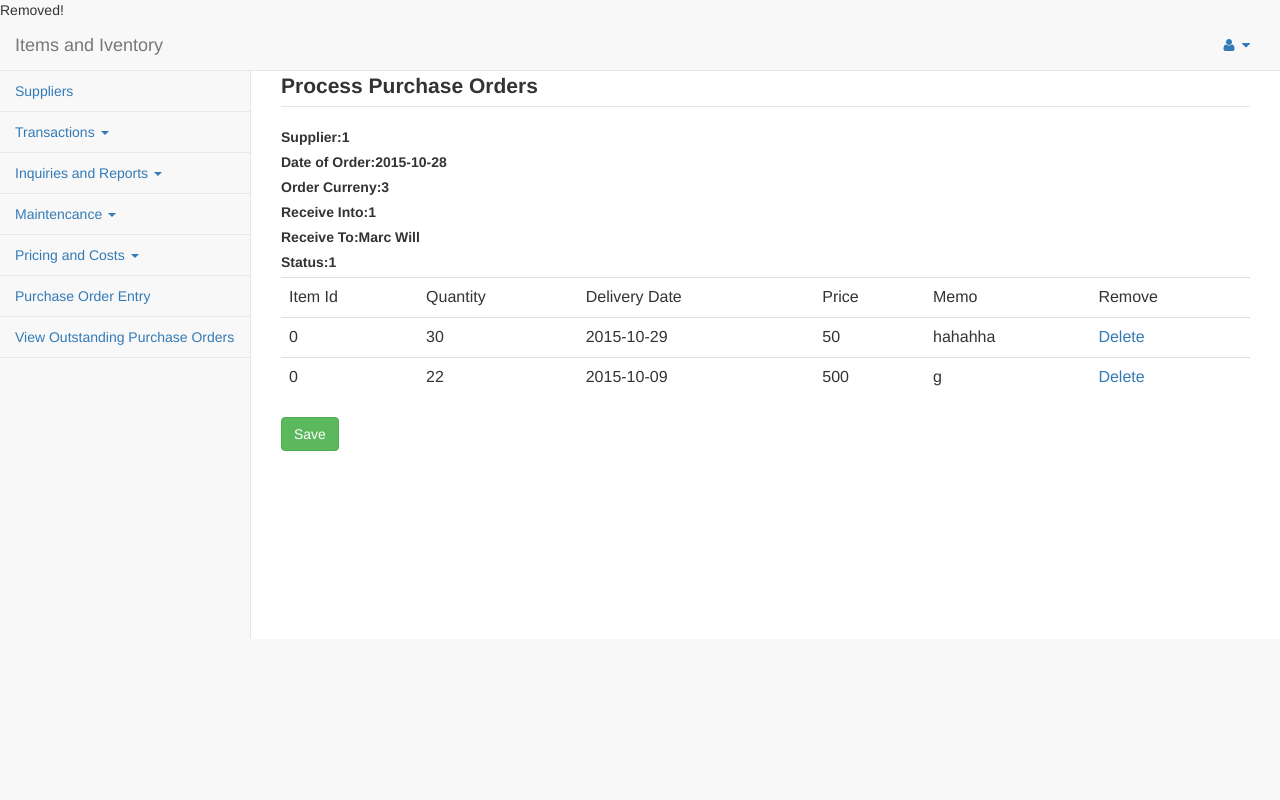
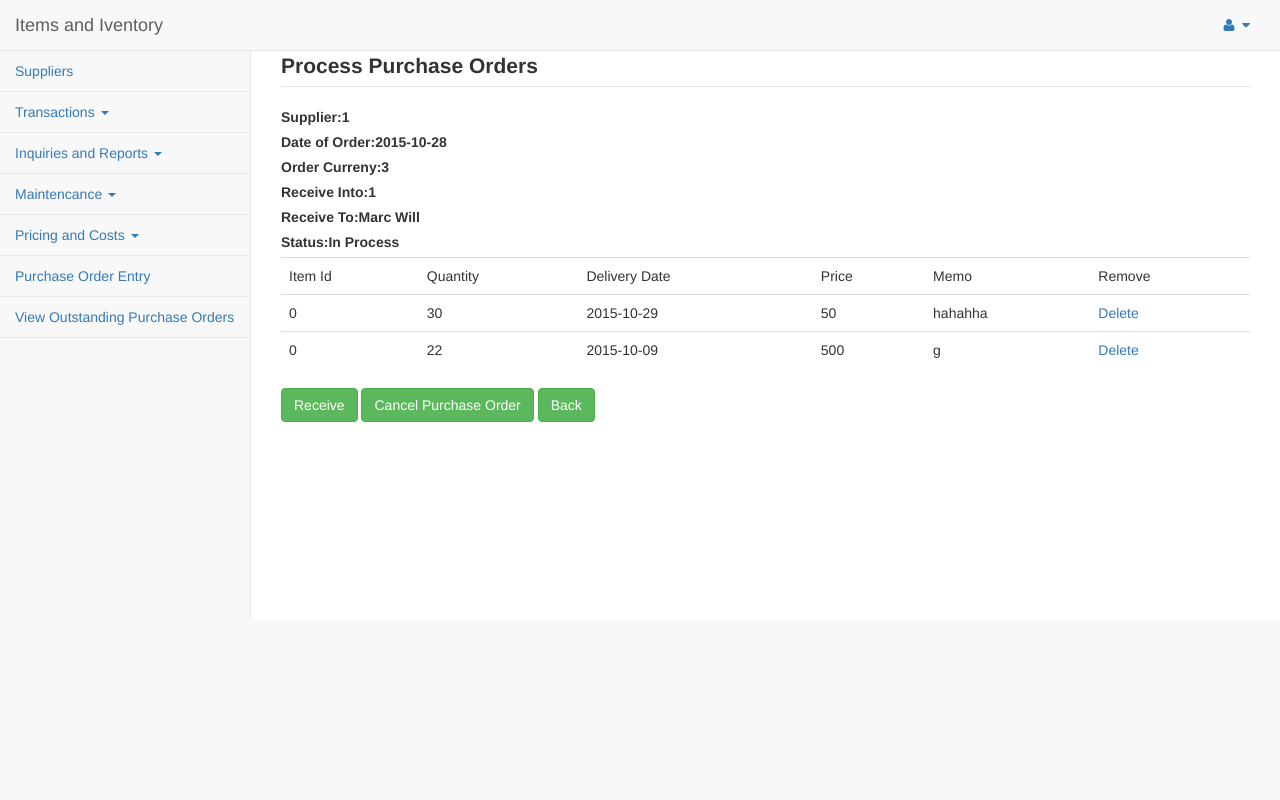
Before and after one commit to woodenbox/itemsandinventory, a PHP site: page /pages/viewpurchaseorder.php?id=80 in a window 1280 px wide. Run offline with PHP 8.4, Linux system fonts and the light colour scheme; data comes from the database, SQL or seed files in the repository.

Commit message:
no message

```diff
--- a/pages/process.php
+++ b/pages/process.php
@@ -171,7 +171,7 @@ function getPOSupplier($conn, $id){
 }
 
 function viewPurchaseOrderEntry($conn){
-	$sql="SELECT * FROM purchase_order_entry";
+	$sql="SELECT * FROM purchase_order_entry WHERE order_status = 1";
 	$result=mysqli_query($conn, $sql);
 	return $result;
 }
@@ -207,7 +207,7 @@ function viewSupplier($conn, $id){
 }
 
 function removePurchaseOrder($conn, $id){
-	$sql="DELETE FROM list_order_list WHERE id='$id'";
+	$sql="DELETE FROM list_order_items WHERE id='$id'";
 	$result=mysqli_query($conn, $sql);
 	return $result;
 }
@@ -228,6 +228,21 @@ function getItems($conn){
 	$sql="SELECT * FROM item";
 	$result=mysqli_query($conn, $sql);
 	return $result;
+}
+
+function receiveItems($conn1, $item_id, $receive_into, $quantity, $date){
+	$sql="INSERT INTO item_status VALUES ('','$item_id','$receive_into','','$quantity','$date')";
+	return mysqli_query($conn1, $sql);
+}
+
+function receivePO($conn1, $id){
+	$sql="UPDATE purchase_order_entry SET order_status = 2 WHERE id = $id";
+	return mysqli_query($conn1, $sql);
+}
+
+function cancelPO($connect, $id){
+	$sql="UPDATE purchase_order_entry SET order_status = 0 WHERE id = $id";
+	return mysqli_query($connect, $sql);
 }
 
 
--- a/pages/viewpurchaseorder.php
+++ b/pages/viewpurchaseorder.php
@@ -1,25 +1,39 @@
 <?php
-        include('process.php');
-        $conn1 = connect();
+    include('process.php');
+    $conn1 = connect();
+    session_start();
+    date_default_timezone_set("Asia/Manila");
+    $date=date("Y/m/d");
+    if(isset($_GET['id'])){
+        $id=$_GET['id'];
+        $_SESSION['id']=$id;
+    } else {
+        $id=$_SESSION['id'];
+    }
+    $viewPurchaseOrderEntry = viewPurchaseOrderEntry($conn1);
+    $processPurchaseOrder=mysqli_fetch_assoc(processPurchaseOrder($conn1, $id));
+    $viewOrderList=vieworderList($conn1, $id);
 
-        $viewPurchaseOrderEntry = viewPurchaseOrderEntry($conn1);
-        echo "<script>alert('".$_GET['id']."');</script>";
-        $processPurchaseOrder=mysqli_fetch_assoc(processPurchaseOrder($conn1, $_GET['id']));
-        $viewOrderList=vieworderList($conn1, $_GET["id"]);
-
-
-
-
-            $removePurchaseOrder=removePurchaseOrder($conn1, $_GET["id"]);
-
-            if($removePurchaseOrder){
-                echo "Removed!";
-            }
-
-
-
-
-        ?>
+    if(isset($_POST['receive'])){
+        $viewOrderList=vieworderList($conn1, $id);
+        while($row=mysqli_fetch_assoc($viewOrderList)){
+            receiveItems($conn1, $row['item_id'], $processPurchaseOrder['receive_into'], $row['quantity'], $date);
+            receivePO($conn1, $id);
+            echo "<script>window.location = 'outstanding.php'</script>";
+        }
+    }
+    if(isset($_POST['back'])){
+        echo "<script>window.location = 'outstanding.php'</script>";
+    }
+    if(isset($_GET['remove'])){
+        $removePurchaseOrder=removePurchaseOrder($conn1, $_GET["remove"]);
+        echo "<script>window.location = 'viewpurchaseorder.php?id=".$id."'</script>";
+    }
+    if(isset($_POST['cancel'])){
+        cancelPO($conn1, $id);
+        echo "<script>window.location = 'outstanding.php'</script>";
+    }
+?>
 
 
 <!DOCTYPE html>
@@ -203,7 +217,7 @@
             <label>Order Curreny: </label><label><?=$processPurchaseOrder['currency']?></label></br>
             <label>Receive Into:</label><label><?=$processPurchaseOrder['receive_into']?></label></br>
             <label>Receive To: </label><label><?=$processPurchaseOrder['deliver_to']?></label></br>
-            <label>Status: </label><label><?=$processPurchaseOrder['order_status']?></label></br>
+            <label>Status: </label><label>In Process</label></br>
             <div class="table-responsive">
                 <table class="table">
 
@@ -226,7 +240,7 @@
                         <td><?=$row['delivery_date']?></td>
                         <td><?=$row['pbt']?></td>
                         <td><?=$row['memo']?></td>
-                        <td><a href="viewpurchaseorder.php?id=<?=$row["id"]?>">Delete</a></td>
+                        <td><a href="viewpurchaseorder.php?remove=<?=$row["id"]?>">Delete</a></td>
                     </tr>
 
                     <?php
@@ -237,7 +251,9 @@
                 </table>
              </div>
 
-            <input type="submit" class="btn btn-success" value="Save" name="save">
+            <input type="submit" class="btn btn-success" value="Receive" name="receive">
+            <input type="submit" class="btn btn-success" value="Cancel Purchase Order" name="cancel">
+            <input type="submit" class="btn btn-success" value="Back" name="back">
         </form>
 
 
```
